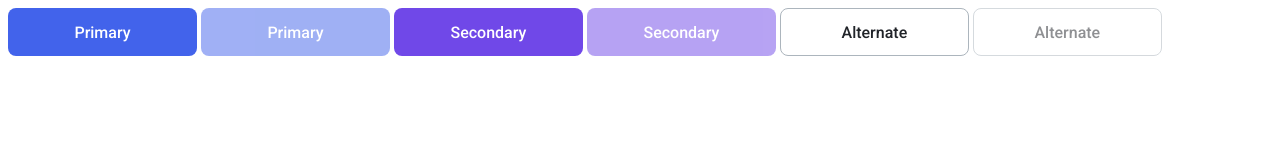
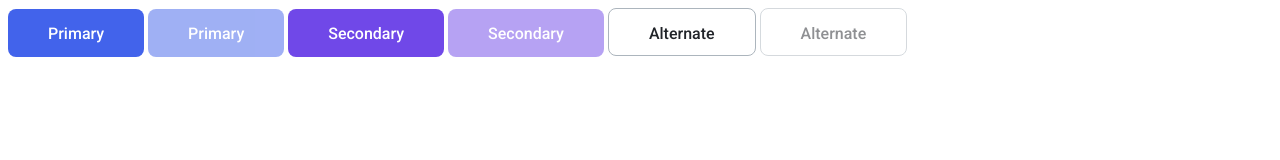
Before and after one commit to js-tasks-ru/htmlcss-20230227_veroncher, a website: page 03-lection1/01-button/index.html in a window 1280 px wide. Drawn offline with Linux system fonts and the light colour scheme.

Commit message:
add padding for dz3-button

```diff
--- a/03-lection1/01-button/button.css
+++ b/03-lection1/01-button/button.css
@@ -7,8 +7,9 @@
     font-size: 16px;
     line-height: 19px;
     text-align: center;
-    width: 189px;
+    /* width: 189px; */
     height: 48px;
+    padding: 15px 40px;
     border-radius: 8px;
     border: none;
     cursor: pointer;
```
